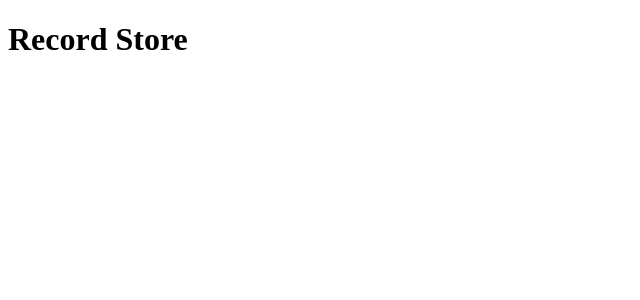
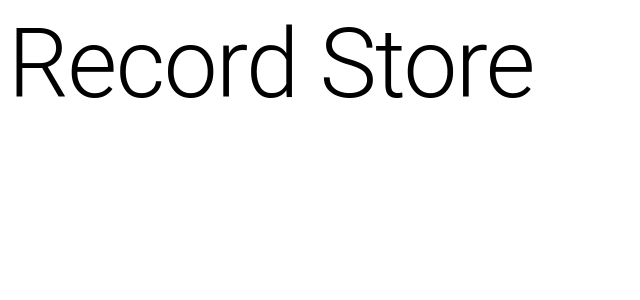
Before and after one commit to josedelameme/paypal_store_web, a React (Vite) app: page / in a window 1280 px wide. Shown: the top 300 px of the page, without its empty margins (0-640 px from the left). Built offline with nearby package versions, Linux system fonts and the light colour scheme.

Commit message:
Added Mui And depencies

```diff
--- a/package.json
+++ b/package.json
@@ -9,6 +9,11 @@
     "preview": "vite preview"
   },
   "dependencies": {
+    "@emotion/react": "^11.10.6",
+    "@emotion/styled": "^11.10.6",
+    "@fontsource/roboto": "^4.5.8",
+    "@mui/icons-material": "^5.11.11",
+    "@mui/material": "^5.11.13",
     "react": "^18.2.0",
     "react-dom": "^18.2.0"
   },
--- a/src/pages/StorePage/StorePage.jsx
+++ b/src/pages/StorePage/StorePage.jsx
@@ -1,5 +1,7 @@
+import { Typography } from '@mui/material'
+
 const StorePage = () => {
-	return <h1>Record Store</h1>
+	return <Typography variant='h1'>Record Store</Typography>
 }
 
 export default StorePage
```
Also changed, not shown: 1 other file (tests, documents, lock files or other folders).
